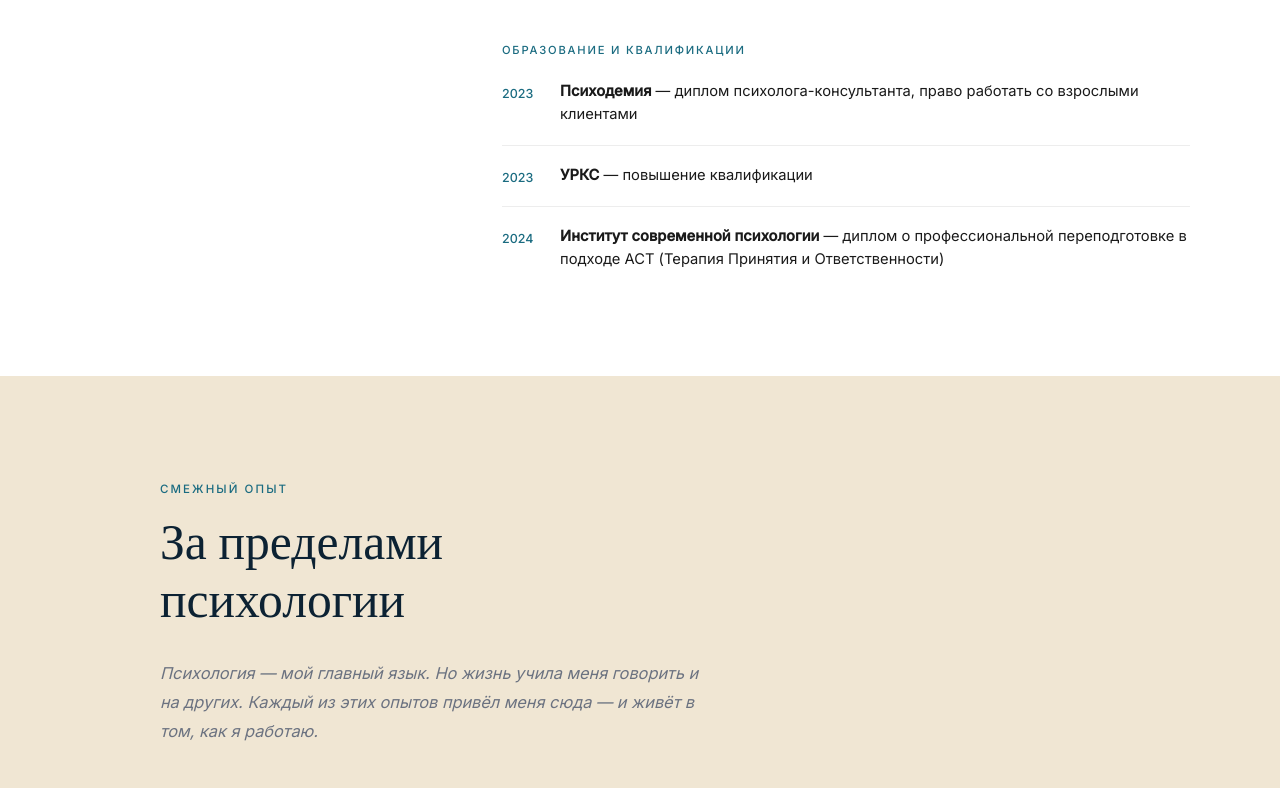
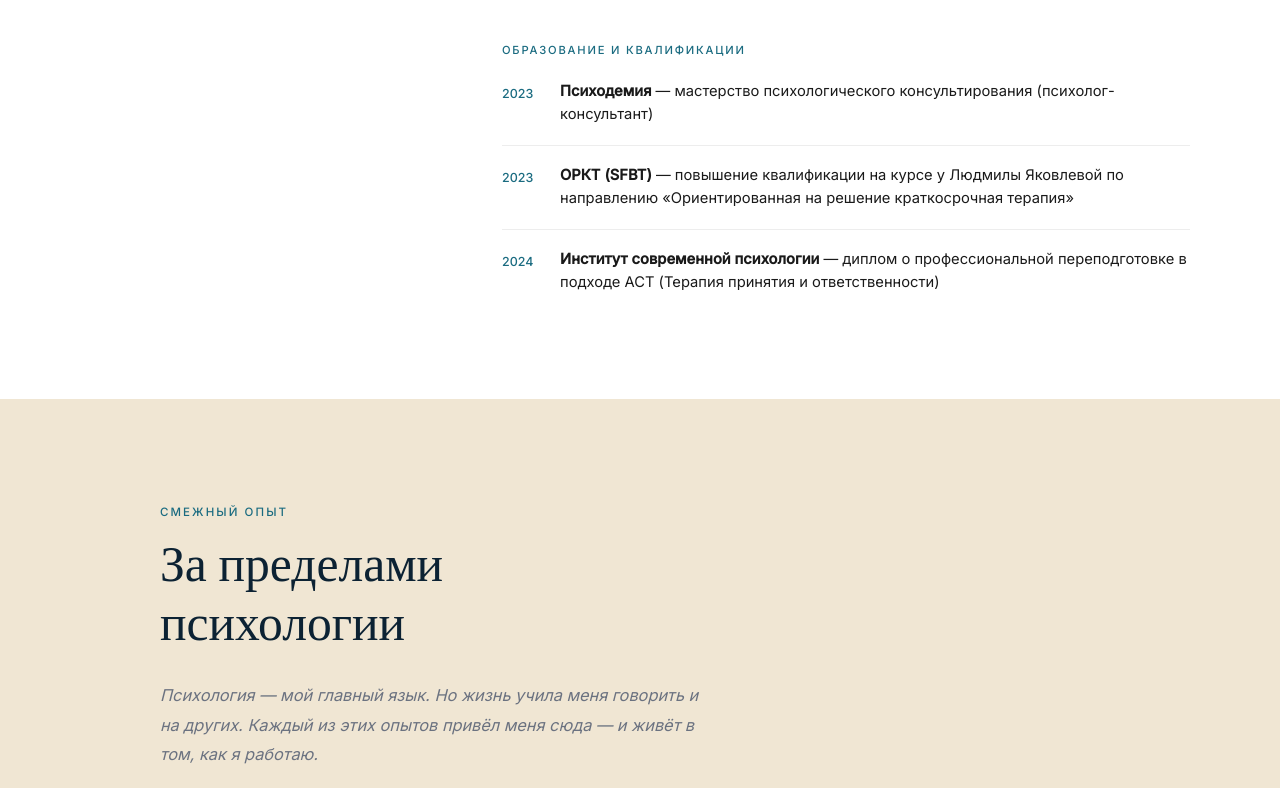
Before and after one commit to matewave/psychologist-site, a plain HTML site: page index.html in a window 1280 px wide. Shown: the part 2344-3132 px from the top of the page. Drawn offline with nearby package versions, Linux system fonts and the light colour scheme.

Commit message:
Уточнить образование: Психодемия, ОРКТ (SFBT), ИСП ACT

```diff
--- a/index.html
+++ b/index.html
@@ -695,14 +695,16 @@
           <div class="cred reveal">
             <span class="cred-year">2023</span>
             <span class="cred-text">
-              <strong>Психодемия</strong> — диплом психолога-консультанта,
-              право работать со взрослыми клиентами
+              <strong>Психодемия</strong> — мастерство психологического
+              консультирования (психолог-консультант)
             </span>
           </div>
           <div class="cred reveal">
             <span class="cred-year">2023</span>
             <span class="cred-text">
-              <strong>УРКС</strong> — повышение квалификации
+              <strong>ОРКТ (SFBT)</strong> — повышение квалификации
+              на курсе у Людмилы Яковлевой по направлению
+              «Ориентированная на решение краткосрочная терапия»
             </span>
           </div>
           <div class="cred reveal">
@@ -710,7 +712,7 @@
             <span class="cred-text">
               <strong>Институт современной психологии</strong> — диплом
               о профессиональной переподготовке в подходе ACT
-              (Терапия Принятия и Ответственности)
+              (Терапия принятия и ответственности)
             </span>
           </div>
         </div>
```
